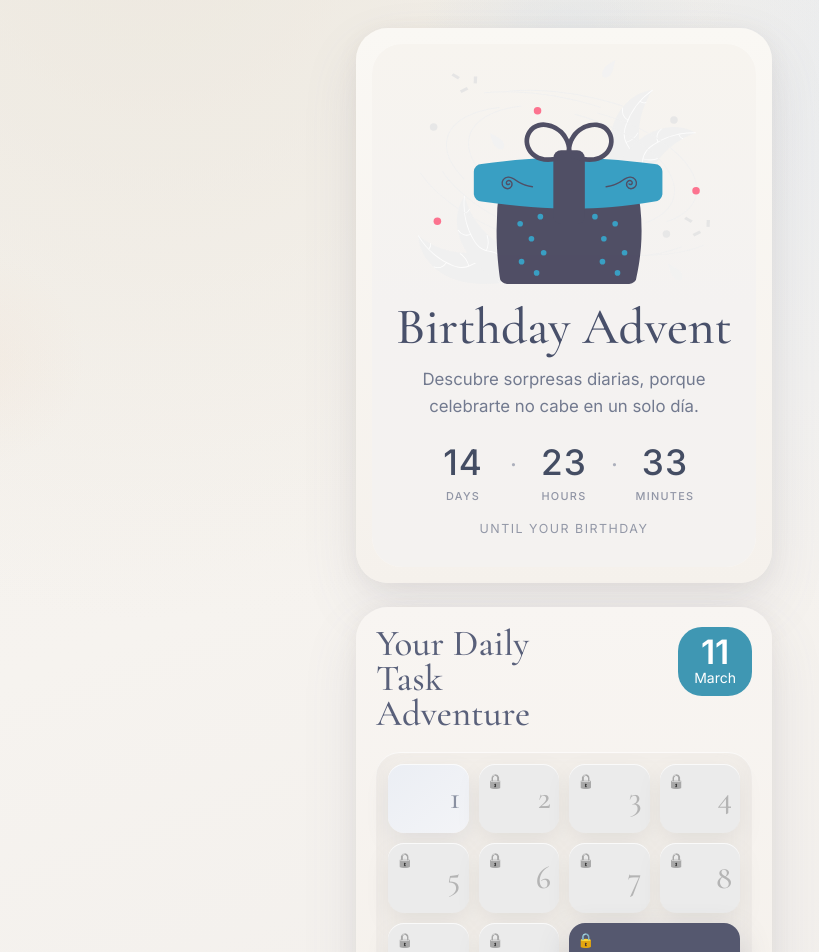
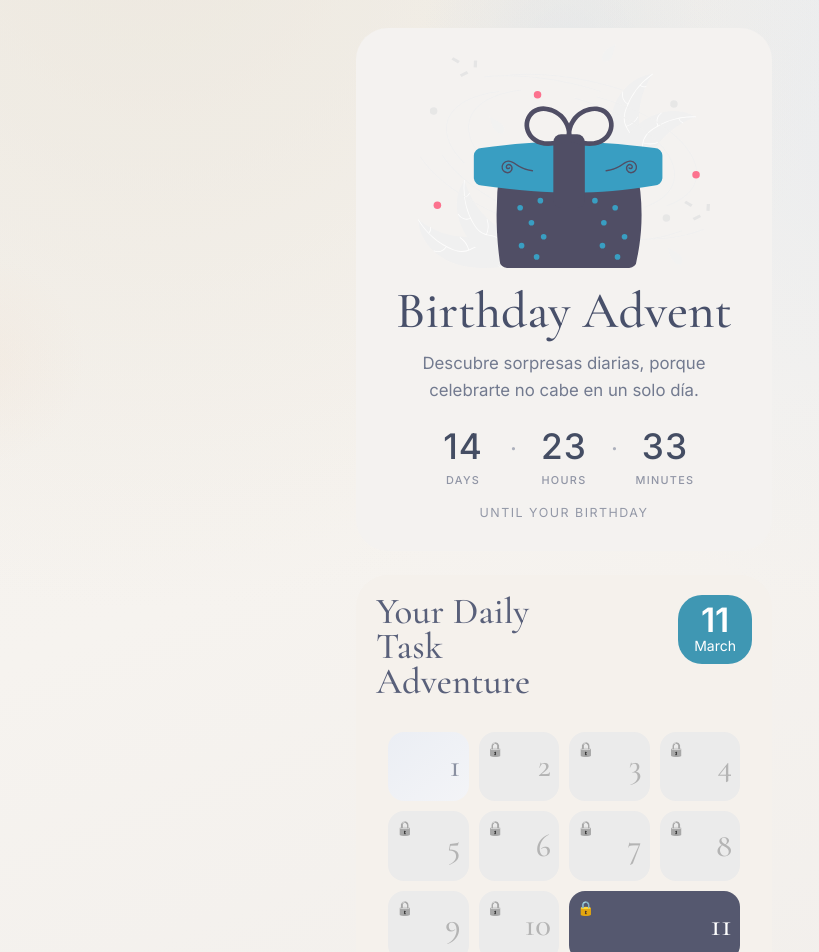
Before and after one commit to nelaruizc/birthday-advent, a React (Vite) app: page / in a window 1280 px wide. Shown: the top 952 px of the page, without its empty margins (76-895 px from the left). Built offline with nearby package versions, Linux system fonts and the light colour scheme.

Commit message:
Refactor flat visual design for main sections

```diff
--- a/src/components/CountdownCard.tsx
+++ b/src/components/CountdownCard.tsx
@@ -9,7 +9,7 @@ type Props = {
 }
 
 export const CountdownCard = ({ daysData, openedGifts, isUnlocked, markOpened }: Props) => (
-  <section id="adventure" className="rounded-mega bg-gradient-to-b from-[#f8f5f2] to-[#f5f1ec] p-5 shadow-soft">
+  <section id="adventure" className="rounded-mega bg-[#f5f1ec] p-5">
     <div className="flex items-start justify-between gap-3">
       <h2 className="max-w-56 font-serif text-[2.3rem] leading-[0.95] text-[#59607a]">Your Daily Task Adventure</h2>
       <div className="rounded-3xl bg-[#3F97B3] px-4 py-2 text-center text-[#FFFFFF]">
--- a/src/components/GiftGrid.tsx
+++ b/src/components/GiftGrid.tsx
@@ -43,7 +43,7 @@ export const GiftGrid = ({ daysData, openedGifts, isUnlocked, markOpened }: Gift
 
   return (
     <>
-      <div className="mt-5 grid grid-cols-3 gap-2.5 rounded-[24px] bg-[#f3efea] p-3 shadow-inner-soft sm:grid-cols-4">
+      <div className="mt-5 grid grid-cols-3 gap-2.5 rounded-[24px] bg-transparent p-3 sm:grid-cols-4">
         {daysData.map((dayData) => {
           const locked = !isUnlocked(dayData.day)
           const opened = openedGifts.includes(dayData.day)
--- a/src/components/GiftTile.tsx
+++ b/src/components/GiftTile.tsx
@@ -25,10 +25,10 @@ export const GiftTile = ({ dayData, locked, opened, onClick, pulseLocked }: Gift
       onClick={onClick}
       className={`relative h-[4.35rem] rounded-2xl border-none p-2 text-right font-serif text-[2.05rem] leading-none transition focus-visible:outline focus-visible:outline-2 focus-visible:outline-offset-2 focus-visible:outline-[#c8a890] ${
         isFeaturedDay
-          ? 'col-span-2 bg-[#55586F] text-[#FFFFFF] shadow-[0_12px_30px_rgba(85,88,111,0.25)]'
+          ? 'col-span-2 bg-[#55586F] text-[#FFFFFF]'
           : locked
-            ? 'cursor-not-allowed bg-[#eaebee] text-[#afb4c0] saturate-0 shadow-soft-tile'
-            : `bg-gradient-to-br text-[#8a90a1] shadow-soft-tile hover:-translate-y-0.5 ${tileBackgrounds[(dayData.day - 1) % tileBackgrounds.length]}`
+            ? 'cursor-not-allowed bg-[#eaebee] text-[#afb4c0] saturate-0'
+            : `bg-gradient-to-br text-[#8a90a1] hover:-translate-y-0.5 ${tileBackgrounds[(dayData.day - 1) % tileBackgrounds.length]}`
       } ${opened ? 'ring-1 ring-[#d8c2b6]' : ''} ${pulseLocked ? 'tile-locked-pulse' : ''}`}
     >
       {locked && <span className={`absolute left-2 top-2 text-sm ${isFeaturedDay ? 'text-[#FFFFFF]' : 'text-[#c6cad6]'}`}>🔒</span>}
--- a/src/components/HeroCard.tsx
+++ b/src/components/HeroCard.tsx
@@ -15,9 +15,7 @@ export const HeroCard = ({ countdown }: Props) => {
   const headerIllustration = `${import.meta.env.BASE_URL}happy-birthday.svg`
 
   return (
-    <section className="rounded-mega bg-gradient-to-b from-[#faf8f4] to-[#f5f1ec] p-4 shadow-soft">
-      <div className="overflow-hidden rounded-[30px] bg-[#f9f7f4]">
-        <div className="rounded-[30px] bg-gradient-to-b from-[#f7f4ef] via-[#f4f2f1] to-[#f4f2f0] px-5 pb-7 pt-4">
+    <section className="rounded-mega bg-[#f4f2f0] px-5 pb-7 pt-4">
       <img
         src={headerIllustration}
         alt="Ilustración de pastel de cumpleaños"
@@ -43,8 +41,6 @@ export const HeroCard = ({ countdown }: Props) => {
         </dl>
         <p className="mt-4 text-center text-[0.78rem] tracking-[0.12em] text-[#9398a7]">UNTIL YOUR BIRTHDAY</p>
       </div>
-        </div>
-      </div>
     </section>
   )
 }
```
Lines whose indentation alone changed are shown as unchanged.
